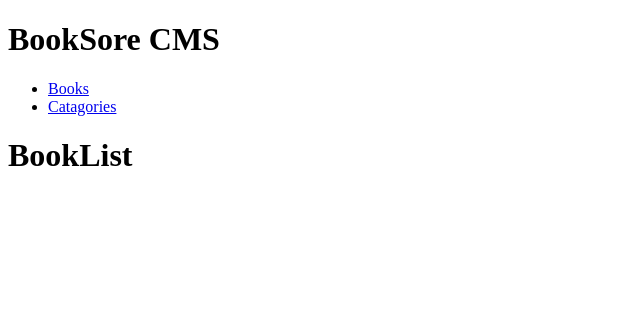
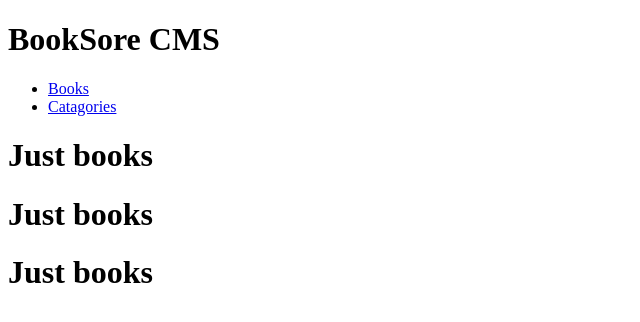
Before and after one commit to mhnazary/Bookstore, a React (Create React App) app: page / in a window 1280 px wide. Shown: the top 322 px of the page, without its empty margins (0-640 px from the left). Built offline with nearby package versions, Linux system fonts and the light colour scheme.

Commit message:
Book and Booklist components updated

```diff
--- a/src/components/bookList.jsx
+++ b/src/components/bookList.jsx
@@ -1,10 +1,15 @@
 import Navbar from './Navbar';
+import Book from './books';
 
 function BookList() {
   return (
     <>
       <Navbar />
-      <h1>BookList</h1>
+      <div className="">
+        <Book title="Alone man" author="Mahram Hossain" />
+        <Book title="Alone woman" author="Khadim Hossain" />
+        <Book title="Vocabulary Power 1" author="Ali Hossain" />
+      </div>
     </>
   );
 }
```
